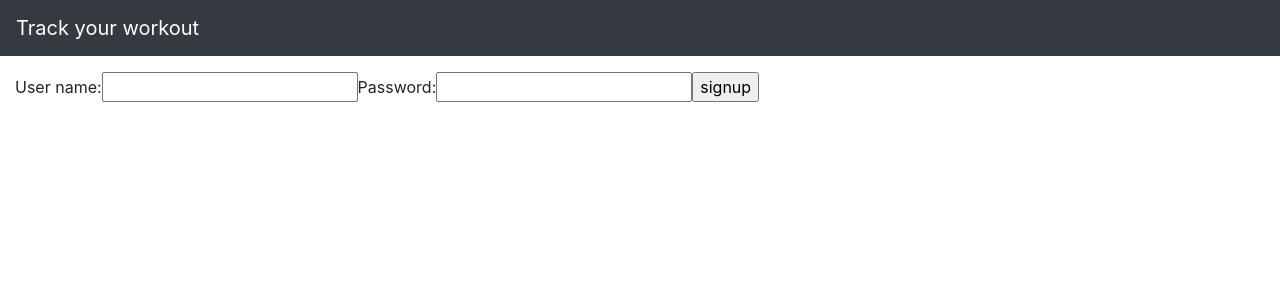
After one commit to lohithmadhala/wk_trc, a Django app: template templates/signup.html in a window 1280 px wide. The commit adds this page. Shown: the top 300 px of the page. Run offline with Django 3.2, Linux system fonts and the light colour scheme; the template is opened without the code that fills it: values that come from a table or form of the project are taken from there, others are empty; some libraries are stand-ins or nearby versions.

Commit message:
added signup

```diff
--- a/main/models.py
+++ b/main/models.py
@@ -10,6 +10,7 @@ class Exercise(models.Model):
 class UserDetails(models.Model):
     #UserDetails table -> user_name, id
     user_name = models.CharField(max_length=100)
+    password = models.CharField(max_length=100)
 
     def __str__(self):
         return(self.user_name)
--- a/templates/home.html
+++ b/templates/home.html
@@ -13,4 +13,5 @@
     <!-- <button type="button" name="button" class="btn btn-danger ml-3 p-1 pl-2 pr-2">Add</button> -->
     <input type="submit" name="" value="Add">
   </form>
+
 {% endblock %}
--- /dev/null
+++ b/templates/signup.html
@@ -0,0 +1,12 @@
+{% extends 'base.html' %}
+
+{% block content %}
+
+<form class="form-inline mt-3" action="" method="POST">{% csrf_token %}
+  {{ addUserform }}
+  <!-- <button type="button" name="button" class="btn btn-danger ml-3 p-1 pl-2 pr-2">Add</button> -->
+  <input type="submit" name="" value="signup">
+</form>
+
+
+{% endblock %}
```
Also changed, not shown: main/views.py (+11 -2 lines), db.sqlite3, main/migrations/0001_initial.py.
